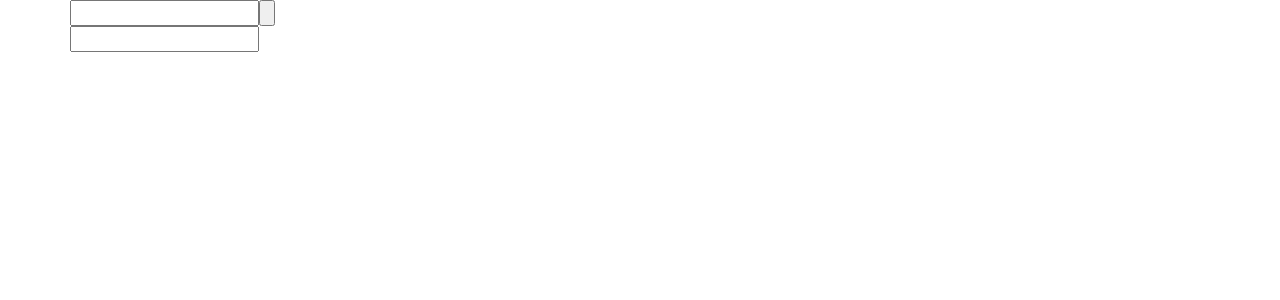
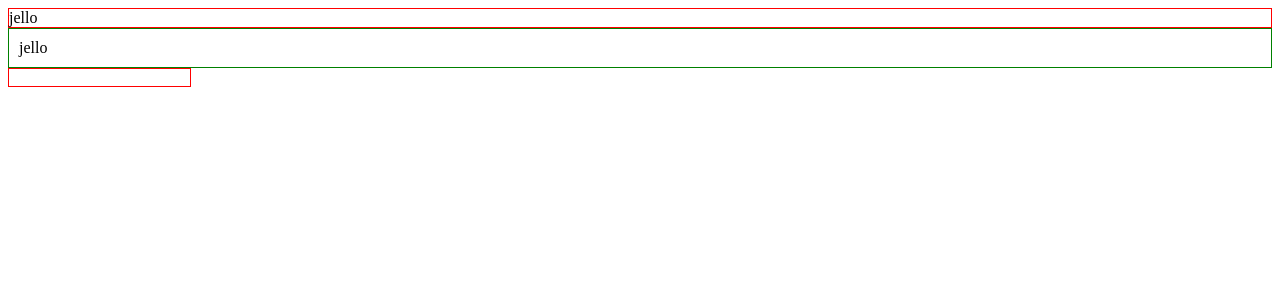
Before and after one commit to CodeKul/angular-4-5-evening-ang, an Angular app: page / in a window 1280 px wide. Shown: the top 300 px of the page. Built offline with nearby package versions, Linux system fonts and the light colour scheme.

Commit message:
directives: attribute directives

```diff
--- a/src/app/app.component.html
+++ b/src/app/app.component.html
@@ -1,5 +1,3 @@
 <div class="container">
-  <app-local-refs>
-      <input type="text" #hello/>
-  </app-local-refs>
+    <app-drectives></app-drectives>
 </div>
--- a/src/app/app.module.ts
+++ b/src/app/app.module.ts
@@ -17,6 +17,7 @@ import { ContentComponent } from './inter-comp-com/content.component';
 import { ContentProjectionComponent } from './content-projection/content-projection.component';
 import { LocalRefsComponent } from './local-refs/local-refs.component';
 import { DrectivesComponent } from './drectives/drectives.component';
+import { MyAttrDirDirective } from './drectives/my-attr-dir.directive';
 
 @NgModule({
   declarations: [
@@ -34,7 +35,8 @@ import { DrectivesComponent } from './drectives/drectives.component';
     ContentComponent,
     ContentProjectionComponent,
     LocalRefsComponent,
-    DrectivesComponent
+    DrectivesComponent,
+    MyAttrDirDirective
   ],
   imports: [
     BrowserModule,
--- a/src/app/drectives/drectives.component.css
+++ b/src/app/drectives/drectives.component.css
@@ -0,0 +1,3 @@
+.brd {
+    border: 1px solid red;
+}
--- a/src/app/drectives/drectives.component.html
+++ b/src/app/drectives/drectives.component.html
@@ -1,5 +1,21 @@
 <div class="row">
   <div class="col-md-12">
-    directives
+    <div [ngClass]="{'well': true, 'brd': true}">
+      jello
+    </div>
   </div>
 </div>
+
+<div class="row">
+  <div class="col-md-12">
+    <div [ngStyle]="maSty">
+      jello
+    </div>
+  </div>
+</div>
+
+<div class="row">
+  <div class="col-md-12">
+    <input type="text" myAttr>
+  </div>
+</div>
--- a/src/app/drectives/drectives.component.ts
+++ b/src/app/drectives/drectives.component.ts
@@ -7,9 +7,12 @@ import { Component, OnInit } from '@angular/core';
 })
 export class DrectivesComponent implements OnInit {
 
+  maSty = {
+    border: '1px solid green',
+    padding: '10px'
+  };
   constructor() { }
 
   ngOnInit() {
   }
-
 }
--- /dev/null
+++ b/src/app/drectives/my-attr-dir.directive.ts
@@ -0,0 +1,17 @@
+import { Directive, ElementRef, Renderer2 } from '@angular/core';
+
+@Directive({
+  // tslint:disable-next-line:directive-selector
+  selector: '[myAttr]'
+})
+export class MyAttrDirDirective {
+
+  constructor(
+    private elRef: ElementRef,
+    private rend: Renderer2
+  ) {
+    //this.elRef.nativeElement.style.border = '1px solid red';
+    this.rend.setStyle(this.elRef.nativeElement, 'border', '1px solid red');
+  }
+
+}
--- a/src/index.html
+++ b/src/index.html
@@ -8,7 +8,7 @@
   <meta name="viewport" content="width=device-width, initial-scale=1">
   <link rel="icon" type="image/x-icon" href="favicon.ico">
 
-   <link rel="stylesheet" href="https://maxcdn.bootstrapcdn.com/bootstrap/3.3.7/css/bootstrap.min.css" integrity="sha384-BVYiiSIFeK1dGmJRAkycuHAHRg32OmUcww7on3RYdg4Va+PmSTsz/K68vbdEjh4u" crossorigin="anonymous">
+   <!-- <link rel="stylesheet" href="https://maxcdn.bootstrapcdn.com/bootstrap/3.3.7/css/bootstrap.min.css" integrity="sha384-BVYiiSIFeK1dGmJRAkycuHAHRg32OmUcww7on3RYdg4Va+PmSTsz/K68vbdEjh4u" crossorigin="anonymous">  -->
 </head>
 <body>
   <app-root></app-root>
```
Also changed, not shown: 1 other file (tests, documents, lock files or other folders).
